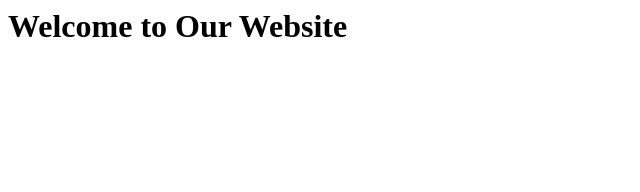
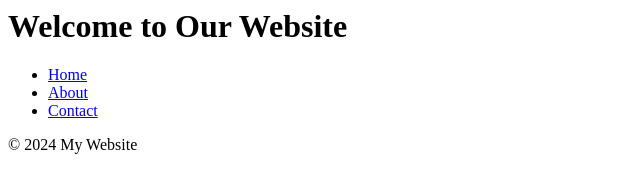
Before and after one commit to HTaichoBob/Rep1, a plain HTML site: page index.html in a window 1280 px wide. Shown: the whole page, without its empty margins (0-640 px from the left). Drawn offline with Linux system fonts and the light colour scheme.

Commit message:
Resolved merge conflict and combined navigation bar and footer

```diff
--- a/index.html
+++ b/index.html
@@ -6,3 +6,13 @@
     <h1>Welcome to Our Website</h1>
   </body>
 </html>
+<nav>
+  <ul>
+    <li><a href="#">Home</a></li>
+    <li><a href="#">About</a></li>
+    <li><a href="#">Contact</a></li>
+  </ul>
+</nav>
+<footer>
+  <p>&copy; 2024 My Website</p>
+</footer>
```
